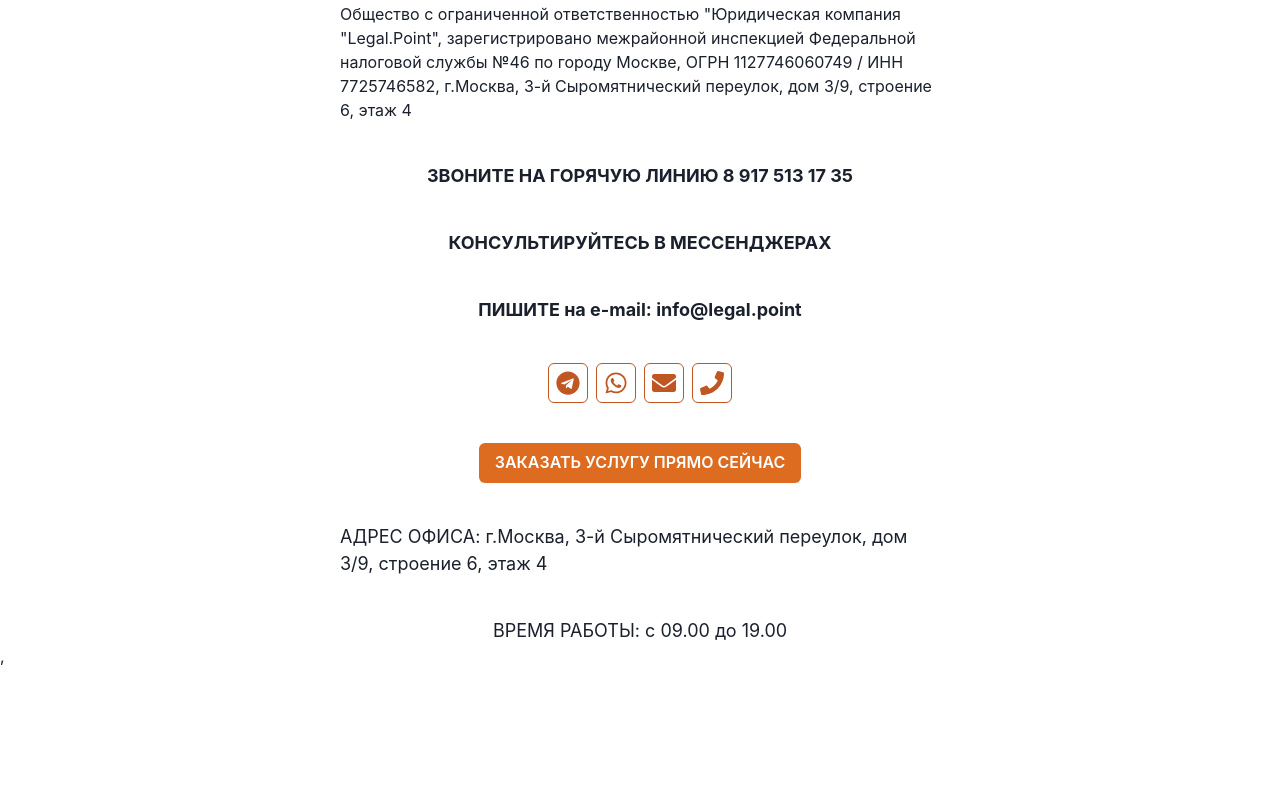
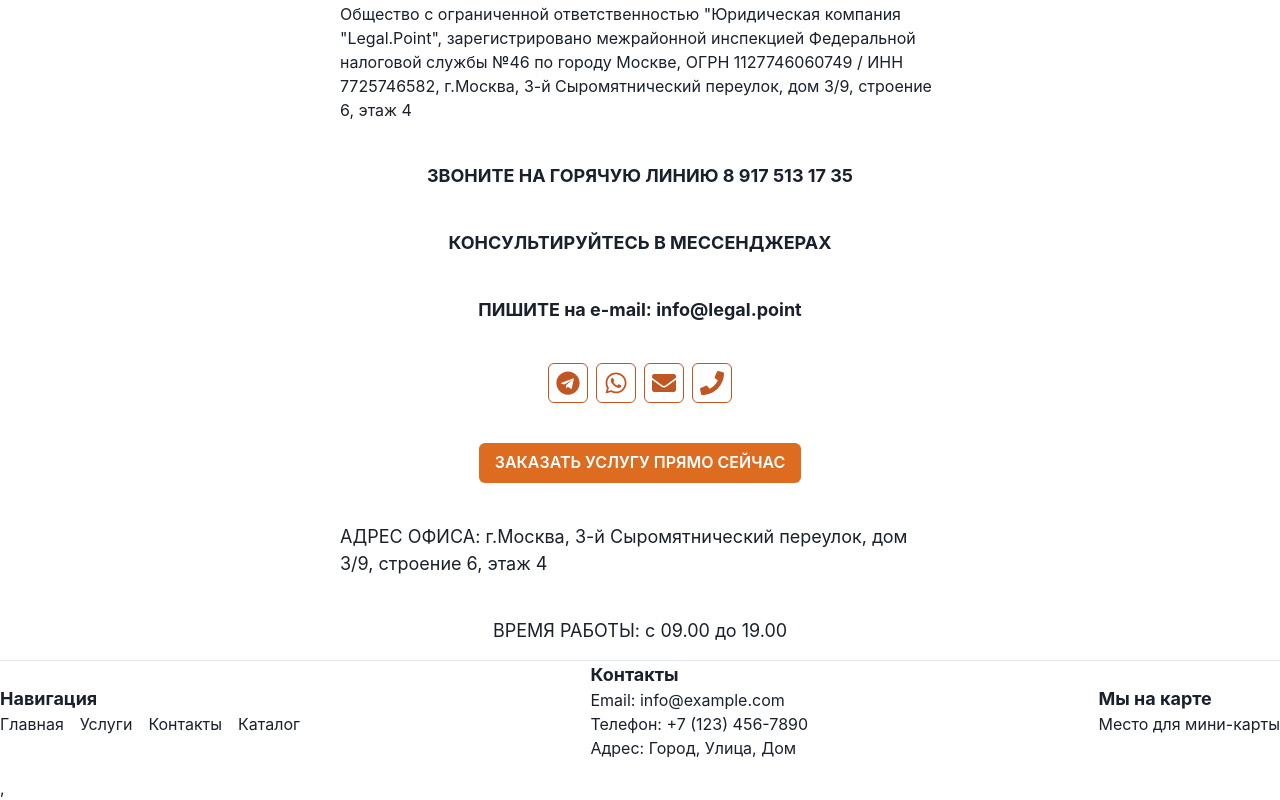
Before and after one commit to Oldnesss/Legal.Point, a React (Vite) app in the folder client/: page /contact in a window 1280 px wide. Shown: the part 227-1027 px from the top of the page. Before the commit the page ends 895 px from the top, so only its background shows below. Built offline with nearby package versions, Linux system fonts and the light colour scheme.

Commit message:
add footer

```diff
--- a/client/src/App.tsx
+++ b/client/src/App.tsx
@@ -6,6 +6,7 @@
 import FirmsPage from './components/pages/FirmsPage';
 import ServicePage from './components/pages/ServicePage';
 import ContactPage from './components/pages/ContactPage';
+import Footer from './components/ui/Footer';
 
 function App(): JSX.Element {
   return (
@@ -17,6 +18,7 @@
         <Route path="/service" element={<ServicePage />} />
         <Route path="/contact" element={<ContactPage />} />
       </Routes>
+      <Footer />
     </div>
   );
 }
--- /dev/null
+++ b/client/src/components/ui/Footer.tsx
@@ -0,0 +1,55 @@
+import React from 'react';
+import { Box, Flex, Link as ChakraLink, Text, useColorMode } from '@chakra-ui/react';
+import { Link as ReactRouterLink } from 'react-router-dom';
+
+function Footer(): JSX.Element {
+  const { colorMode } = useColorMode();
+  return (
+    <Box as="footer" mt="auto" py="4" backgroundColor={colorMode === 'dark' ? 'gray.800' : 'white'}>
+      <Flex
+        display='flex'
+        justify="space-between"
+        align="center"
+        borderTop="1px solid"
+        borderColor={colorMode === 'dark' ? 'gray.700' : 'gray.200'}
+      >
+        <Box>
+          <Text fontSize="lg" fontWeight="bold">
+            Навигация
+          </Text>
+          <Flex gap="1rem">
+            <ChakraLink as={ReactRouterLink} to="/">
+              Главная
+            </ChakraLink>
+            <ChakraLink as={ReactRouterLink} to="/service">
+              Услуги
+            </ChakraLink>
+            <ChakraLink as={ReactRouterLink} to="/contact">
+              Контакты
+            </ChakraLink>
+            <ChakraLink as={ReactRouterLink} to="/firms">
+              Каталог
+            </ChakraLink>
+          </Flex>
+        </Box>
+        <Box>
+          <Text fontSize="lg" fontWeight="bold">
+            Контакты
+          </Text>
+          <Text>Email: info@example.com</Text>
+          <Text>Телефон: +7 (123) 456-7890</Text>
+          <Text>Адрес: Город, Улица, Дом</Text>
+        </Box>
+        <Box>
+          <Text fontSize="lg" fontWeight="bold">
+            Мы на карте
+          </Text>
+          {/* Здесь можно добавить компонент мини-карты или другие элементы */}
+          <Text>Место для мини-карты</Text>
+        </Box>
+      </Flex>
+    </Box>
+  );
+}
+
+export default Footer;
--- a/client/src/components/ui/NavBar.tsx
+++ b/client/src/components/ui/NavBar.tsx
@@ -29,7 +29,7 @@
   const { colorMode } = useColorMode();
 
   useEffect(() => {
-    const handleScroll = () => {
+    const handleScroll = (): void => {
       const scrollPosition = window.scrollY;
       setIsScrolled(scrollPosition > 0);
     };
@@ -200,7 +200,7 @@
       </InputGroup> */}
 
         <Spacer />
-        {/* <ThemeSwitch /> */}
+        <ThemeSwitch />
         <Spacer />
 
         <IconButton
```
